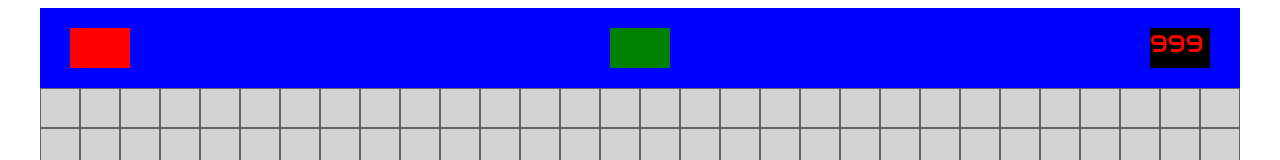
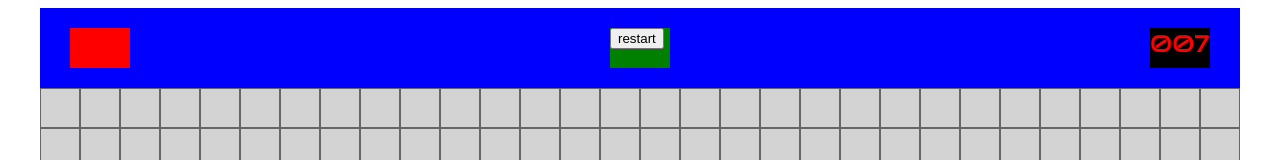
Before and after one commit to KnutStorvestre/minesweeper, a React (Vite) app: page / in a window 1280 px wide. Shown: the top 160 px of the page. Built offline with nearby package versions, Linux system fonts and the light colour scheme; a web font is replaced by a local one.

Commit message:
Created a restart-button

```diff
--- a/src/content/Game.tsx
+++ b/src/content/Game.tsx
@@ -1,3 +1,4 @@
+import { useState } from "react";
 import Board from "./Board";
 import Header from "./Header";
 import generateBoard from "../utils/generateBoard.ts";
@@ -10,9 +11,20 @@ interface GameProps {
 }
 
 const Game: React.FC<GameProps> = ({ rows, columns, mines }) => {
+  const [key, setKey] = useState(0);
+
+  const onRestart = () => {
+    setKey((prev) => prev + 1);
+  };
+
   return (
-    <div className="game-container">
-      <Header minesRemaining={mines} isGameOver={false} onRestart={() => {}} />
+    <div className="game-container" key={key}>
+      <Header
+        minesRemaining={mines}
+        isGameStarted={false}
+        isGameOver={false}
+        onRestart={() => onRestart()}
+      />
       <Board
         numRows={rows}
         numCols={columns}
--- a/src/content/Header.css
+++ b/src/content/Header.css
@@ -5,7 +5,7 @@
     background-color: blue;
 }
 
-.flags {
+.flags-container {
     position: absolute;
     top: 50%;
     left: 60px;
@@ -15,7 +15,7 @@
     transform: translate(-50%, -50%);
 }
 
-.status {
+.status-container {
     position: absolute;
     top: 50%;
     left: 600px;
@@ -25,7 +25,7 @@
     transform: translate(-50%, -50%);
 }
 
-.timer {
+.timer-container {
     position: absolute;
     top: 50%;
     right: 0px;
@@ -35,7 +35,7 @@
     transform: translate(-50%, -50%);
 }
 
-.timer span {
+.timer-container span {
     color: red;
     font-family: "Audiowide", sans-serif;
     font-weight: 400;
--- a/src/content/Header.tsx
+++ b/src/content/Header.tsx
@@ -3,6 +3,7 @@ import "./Header.css";
 
 interface HeaderProps {
   minesRemaining: number;
+  isGameStarted: boolean;
   isGameOver: boolean;
   onRestart: () => void;
 }
@@ -15,9 +16,11 @@ const Header: React.FC<HeaderProps> = ({
 }) => {
   return (
     <div className="header-container">
-      <div className="flags" />
-      <div className="status" />
-      <div className="timer">
+      <div className="flags-container" />
+      <div className="status-container">
+        <button onClick={onRestart}>restart</button>
+      </div>
+      <div className="timer-container">
         <Timer />
       </div>
     </div>
@@ -25,7 +28,7 @@ const Header: React.FC<HeaderProps> = ({
 };
 
 function Timer() {
-  const [timer, setTimer] = useState(995);
+  const [timer, setTimer] = useState(0);
 
   useEffect(() => {
     if (timer < 999) {
@@ -45,14 +48,3 @@ function Timer() {
 }
 
 export default Header;
-
-/*
- <div className="logo">Minesweeper</div>
-      <div className="info">
-        <div className="mines-remaining">Mines Remaining: {minesRemaining}</div>
-        {isGameOver && <div className="game-over">Game Over!</div>}
-        <button className="restart-button" onClick={onRestart}>
-          Restart
-        </button>
-      </div>
-      */
```
